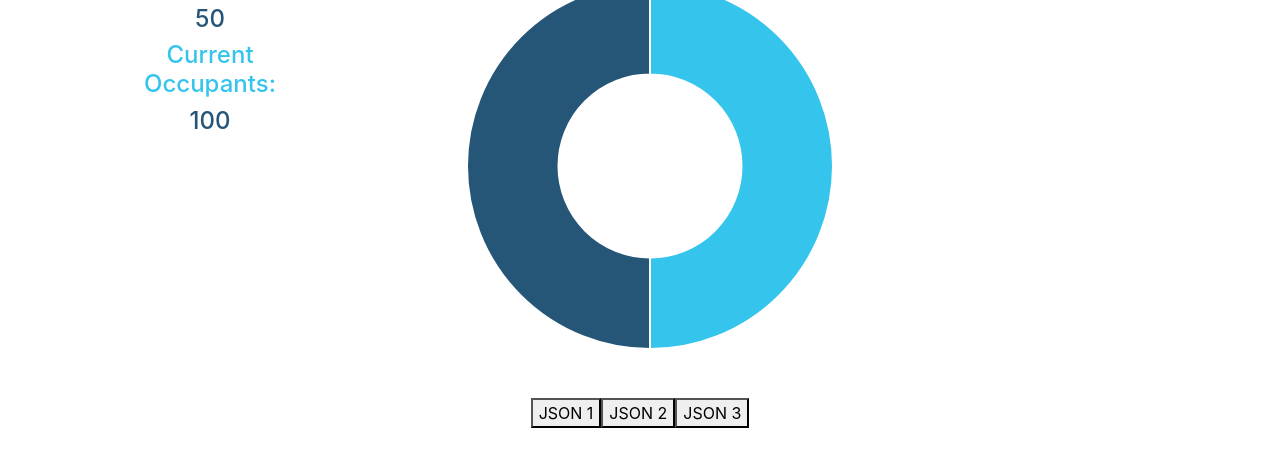
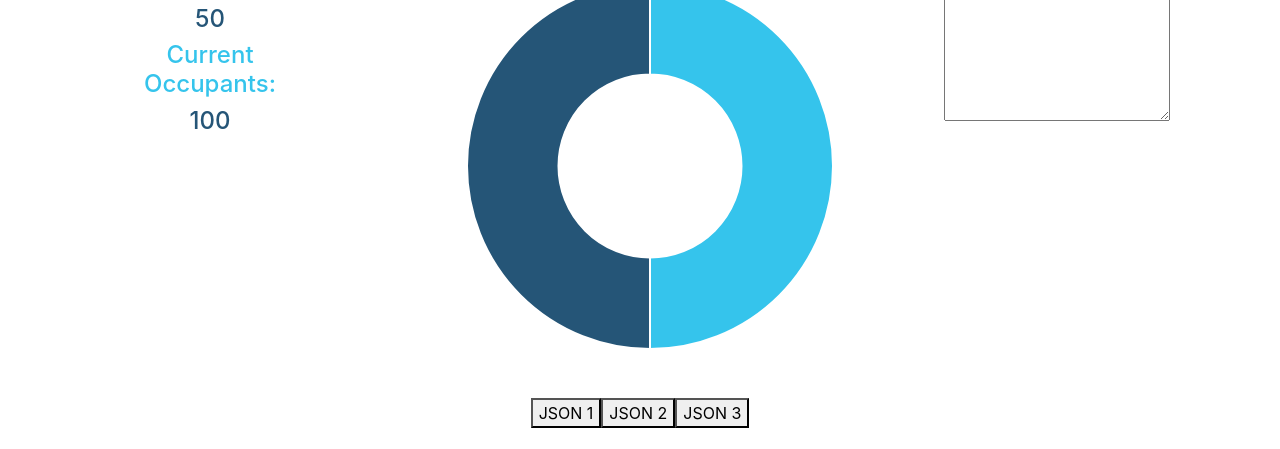
Before and after one commit to mistermania64/Hospitality-Occupancy-Sensor, a plain HTML site: page index.html in a window 1280 px wide. Shown: the part 333-782 px from the top of the page. Drawn offline with nearby package versions, Linux system fonts and the light colour scheme.

Commit message:
TextArea Size Modified

```diff
--- a/css/myStyle.css
+++ b/css/myStyle.css
@@ -10,7 +10,7 @@
 
 #jsonResponseField
 {
-  height: auto;
+  height: 190px;
 }
 
 #myChart
```
